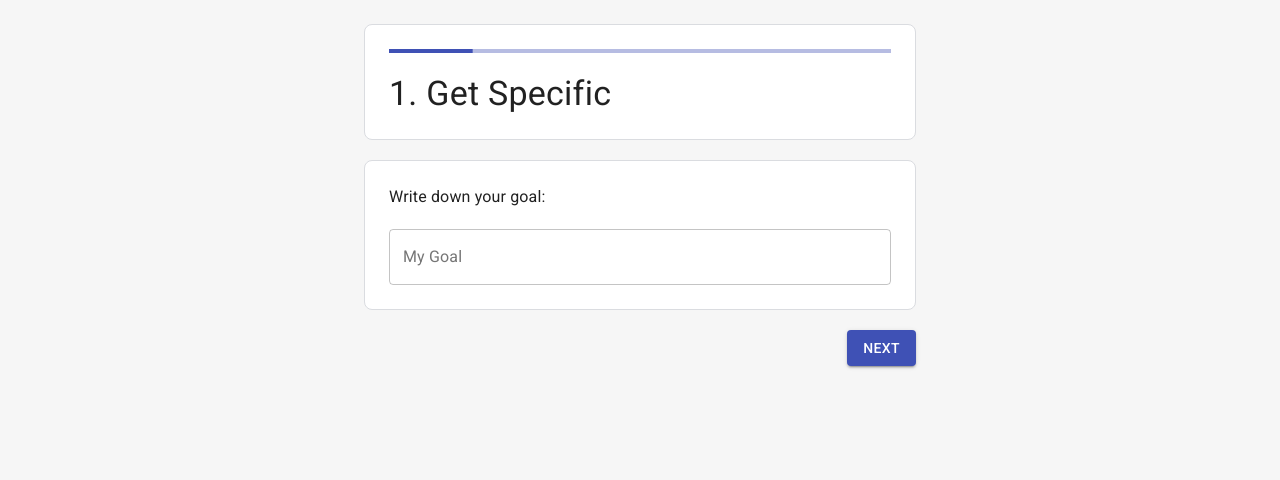
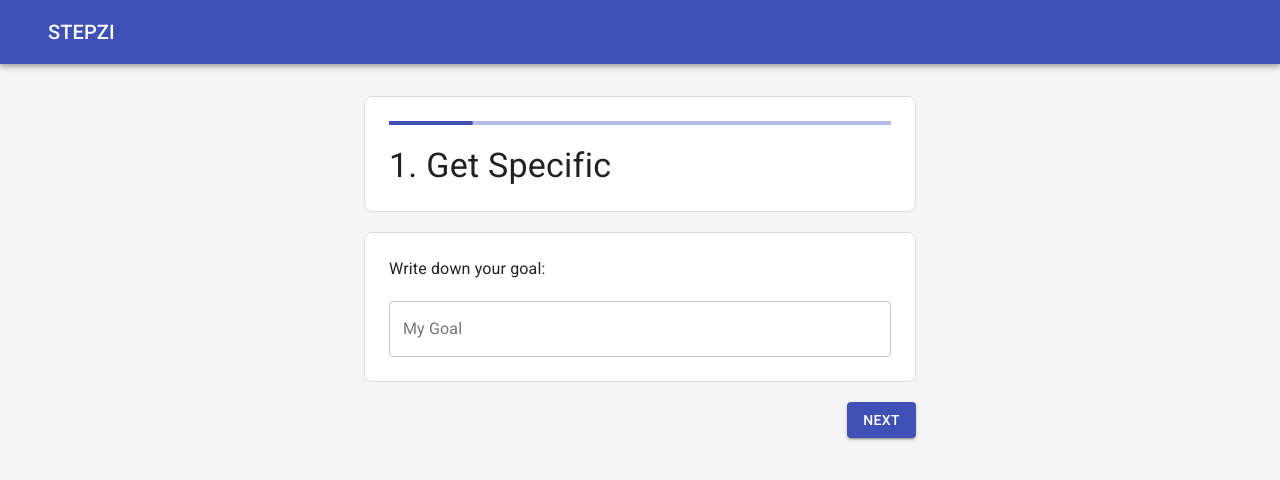
Before and after one commit to johnbede2000/stepzi, a React (Create React App) app: page / in a window 1280 px wide. Shown: the top 480 px of the page. Built offline with nearby package versions, Linux system fonts and the light colour scheme.

Commit message:
added holding AppBar

```diff
--- a/src/App.js
+++ b/src/App.js
@@ -1,12 +1,19 @@
 import React from 'react';
-import { CssBaseline, Container, Box } from '@material-ui/core';
+import {
+  CssBaseline,
+  Container,
+  Box,
+  AppBar,
+  Typography,
+  Toolbar,
+} from '@material-ui/core';
 import ParentSpecific from './components/ParentSpecific';
 import { ThemeProvider, createMuiTheme } from '@material-ui/core/styles';
 
 const theme = createMuiTheme({
   palette: {
     background: {
-      default: '#f6f6f6',
+      default: '#f5f5f5',
     },
   },
 });
@@ -16,8 +23,15 @@ function App() {
     <>
       <ThemeProvider theme={theme}>
         <CssBaseline />
+        <AppBar position="relative">
+          <Toolbar>
+            <Container maxWidth="lg">
+              <Typography variant="h6">STEPZI</Typography>
+            </Container>
+          </Toolbar>
+        </AppBar>
         <Container maxWidth="sm">
-          <Box py={3}>
+          <Box py={4}>
             <ParentSpecific />
           </Box>
         </Container>
```
